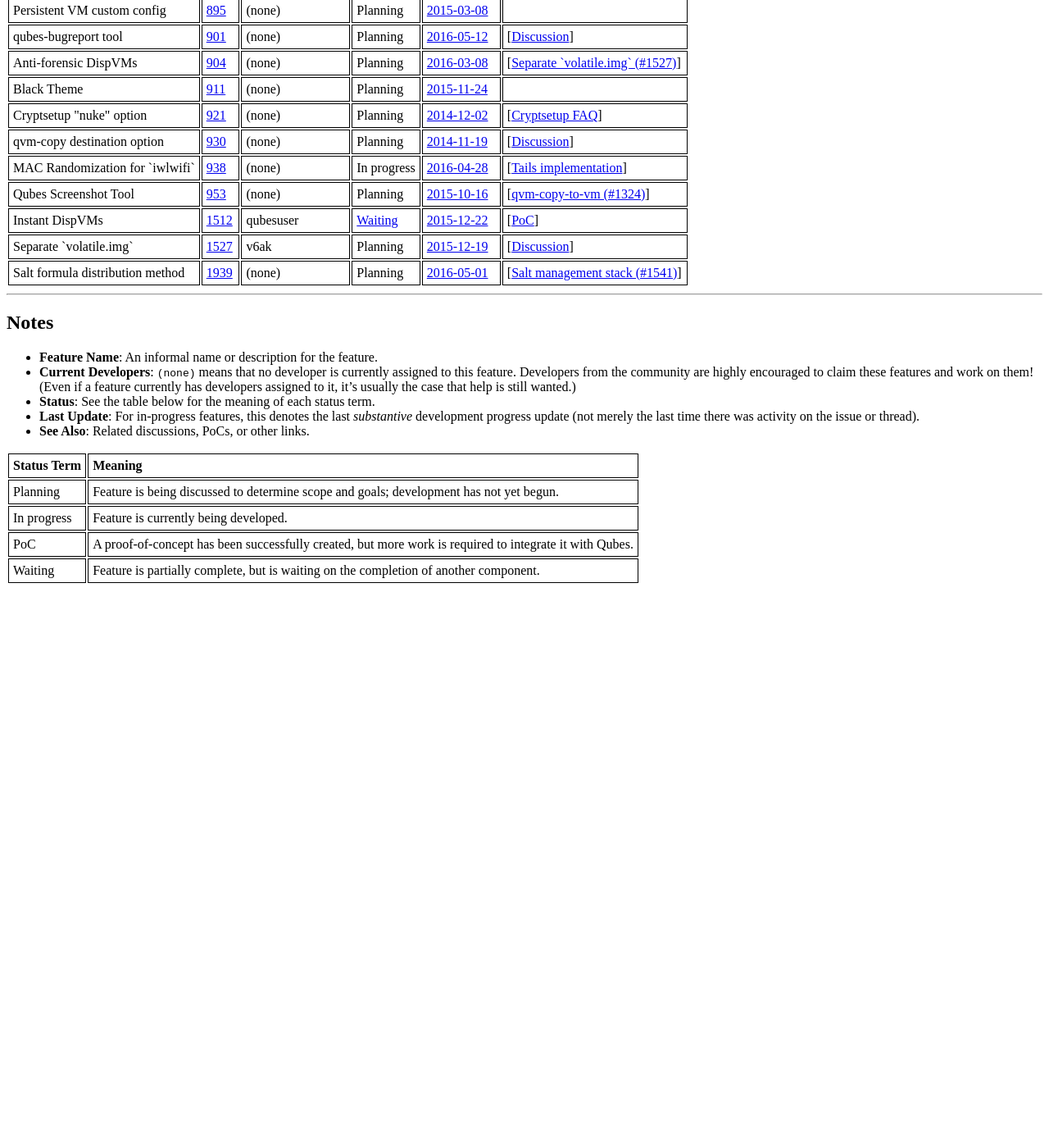
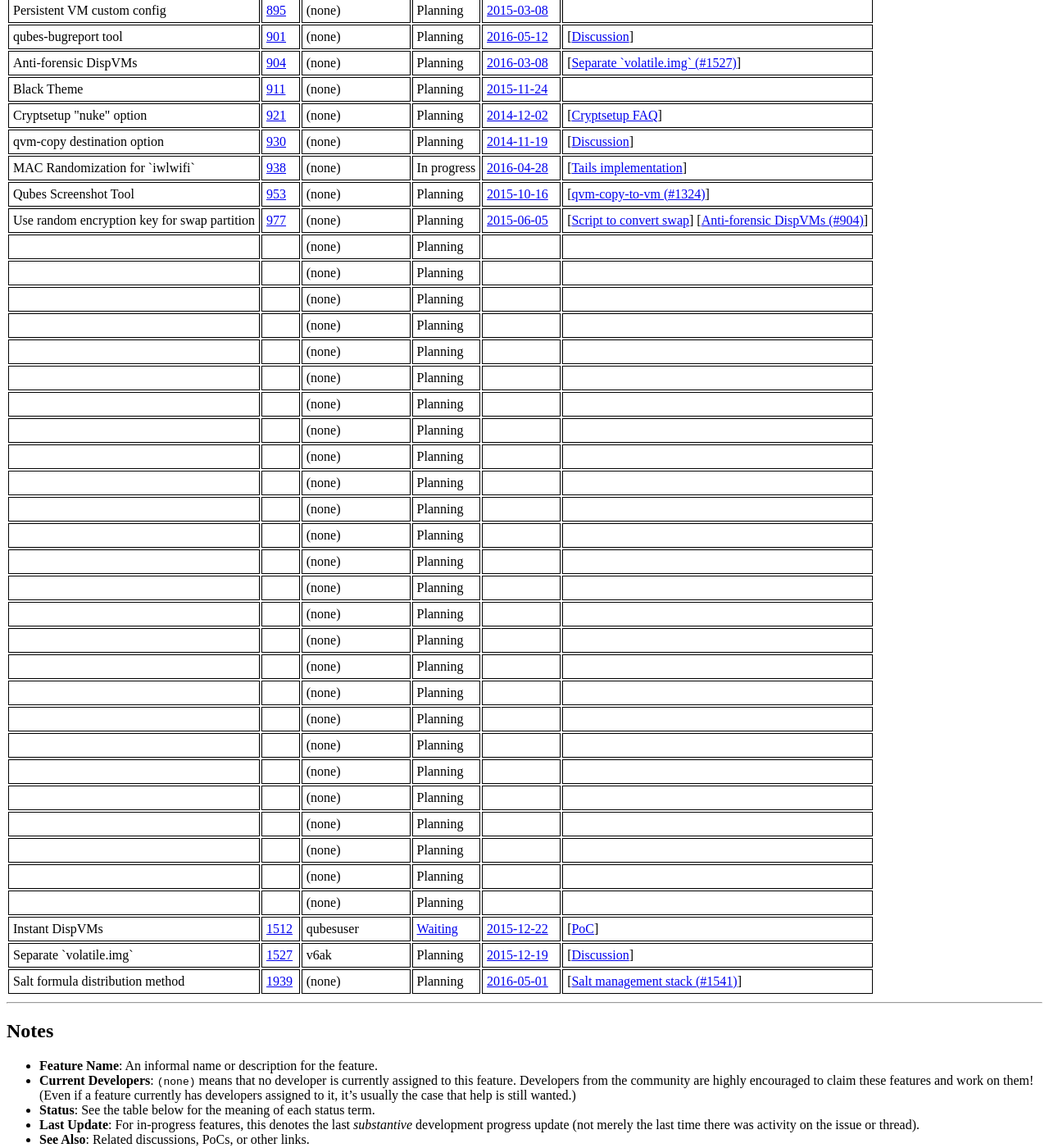
Before and after one commit to QubesOS/qubes-issues, a Jekyll site: the page built from index.md, in a window 1280 px wide and 1400 px high, scrolled down 886 px. Shown: the whole window at 82% size. Built offline with Jekyll 4.4.1, drawn with Linux system fonts in a browser that asks for light colours; before the commit the page ends 1607 px from its top, so only the background shows below that; part of the change alters nothing that is shown; some of the changed text lies outside the part shown.

Commit message:
Track #977; update info mapping

```diff
--- a/_data/features.yml
+++ b/_data/features.yml
@@ -1,4 +1,4 @@
-- name   : Qubes MIME handler
+- name   : Qubes MIME handlers
   issue  : 441
   devs   :
   status :
@@ -8,9 +8,9 @@
     date   : 2015-03-08
     url    : https://github.com/QubesOS/qubes-issues/issues/441#issuecomment-77756725
   info   :
-  - type   : Post
+  - desc   : Post
     url    : http://theinvisiblethings.blogspot.com/2013/02/converting-untrusted-pdfs-into-trusted.html
-  - type   : Discussion
+  - desc   : Discussion
     url    : https://groups.google.com/d/msgid/qubes-users/dc777e37-a4a2-4ea8-bb80-4b5fb5aceeac%40googlegroups.com
 
 - name   : Split GPG using GPG v2.1
@@ -23,9 +23,9 @@
     date   : 2015-11-16
     url    : https://github.com/QubesOS/qubes-issues/issues/474#issuecomment-156885755
   info   :
-  - type   : Discussion
+  - desc   : Discussion
     url    : https://groups.google.com/d/msgid/qubes-devel/20150309013432.GA2361%40mail-itl
-  - type   : Prototype
+  - desc   : Prototype
     url    : https://git.ipsumj.de/hw42/qubes/split-gpg2.git
 
 - name   : PV USB
@@ -38,9 +38,9 @@
     date   : 2016-04-01
     url    : https://github.com/QubesOS/qubes-issues/issues/531#ref-commit-046149e
   info   :
-  - type   : USBIP over qrexec proxy
+  - desc   : USBIP over qrexec proxy
     url    : https://github.com/QubesOS/qubes-app-linux-usb-proxy
-  - type   :
+  - desc   :
     url    :
 
 - name   : IPv6 routing between VMs
@@ -53,9 +53,9 @@
     date   : 2016-02-08
     url    : https://github.com/QubesOS/qubes-issues/issues/718#issuecomment-181585916
   info   :
-  - type   :
+  - desc   :
     url    :
-  - type   :
+  - desc   :
     url    :
 
 - name   : Install AEM by default
@@ -68,9 +68,9 @@
     date   : 2014-03-12
     url    : https://github.com/QubesOS/qubes-issues/issues/803#issue-60265574
   info   :
-  - type   :
+  - desc   :
     url    :
-  - type   :
+  - desc   :
     url    :
 
 - name   : qrexec-based network proxy
@@ -83,9 +83,9 @@
     date   : 2014-03-25
     url    : https://github.com/QubesOS/qubes-issues/issues/806
   info   :
-  - type   :
+  - desc   :
     url    :
-  - type   :
+  - desc   :
     url    :
 
 - name   : Open multiple files one DispVM
@@ -98,9 +98,9 @@
     date   : 2015-07-30
     url    : https://github.com/QubesOS/qubes-issues/issues/814#event-369272806
   info   :
-  - type   :
+  - desc   :
     url    :
-  - type   :
+  - desc   :
     url    :
 
 - name   : Make qubes-builder deterministic
@@ -113,13 +113,13 @@
     date   : 2015-09-26
     url    : https://github.com/QubesOS/qubes-issues/issues/816#issuecomment-143494764
   info   :
-  - type   : Discussion
+  - desc   : Discussion
     url    : https://groups.google.com/d/topic/qubes-devel/D2Ca4Ef-dh4/discussion
-  - type   : Eg 1
+  - desc   : Eg 1
     url    : https://wiki.debian.org/ReproducibleBuilds
-  - type   : Eg 2
+  - desc   : Eg 2
     url    : https://github.com/kholia/ReproducibleBuilds
-  - type   : Eg 3
+  - desc   : Eg 3
     url    : http://securityblog.redhat.com/2013/09/18/reproducible-builds-for-fedora/
 
 - name   : Reduce inter-VM covert channels
@@ -132,9 +132,9 @@
     date   : 2014-04-11
     url    : https://github.com/QubesOS/qubes-issues/issues/817#issue-60265645
   info   :
-  - type   : Discussion
+  - desc   : Discussion
     url    : https://groups.google.com/forum/#!topic/qubes-users/AqZV65yZLuU
-  - type   :
+  - desc   :
     url    :
 
 - name   : Logvm(s)
@@ -147,9 +147,9 @@
     date   : 2014-04-25
     url    : https://github.com/QubesOS/qubes-issues/issues/830#issue-60265831
   info   :
-  - type   :
+  - desc   :
     url    :
-  - type   :
+  - desc   :
     url    :
 
 - name   : Shutdown/suspend inactive VMs
@@ -162,9 +162,9 @@
     date   : 2015-12-03
     url    : https://github.com/QubesOS/qubes-issues/issues/832#issuecomment-161634350
   info   :
-  - type   :
+  - desc   :
     url    :
-  - type   :
+  - desc   :
     url    :
 
 - name   : GUI/Admin domain splitting
@@ -177,9 +177,9 @@
     date   : 2014-04-27
     url    : https://github.com/QubesOS/qubes-issues/issues/833#issue-60265848
   info   :
-  - type   :
+  - desc   :
     url    :
-  - type   :
+  - desc   :
     url    :
 
 - name   : Managament interface
@@ -192,9 +192,9 @@
     date   : 2014-04-27
     url    : https://github.com/QubesOS/qubes-issues/issues/835#issue-60265850
   info   :
-  - type   :
+  - desc   :
     url    :
-  - type   :
+  - desc   :
     url    :
 
 - name   : Thunderbird Qubes extensions
@@ -207,9 +207,9 @@
     date   : 2014-05-10
     url    : https://github.com/QubesOS/qubes-issues/issues/845#issuecomment-77761894
   info   :
-  - type   :
+  - desc   :
     url    :
-  - type   :
+  - desc   :
     url    :
 
 - name   : Qubes Admin API
@@ -222,9 +222,9 @@
     date   : 2014-05-10
     url    : https://github.com/QubesOS/qubes-issues/issues/853#issue-60266013
   info   :
-  - type   : Discussion
+  - desc   : Discussion
     url    : https://groups.google.com/d/msg/qubes-devel/f2gDpXE3NJ8/_kH7LUrzJ80J
-  - type   :
+  - desc   :
     url    :
 
 - name   : Incremental backups
@@ -237,9 +237,9 @@
     date   : 2014-05-14
     url    : https://github.com/QubesOS/qubes-issues/issues/858#issuecomment-77762096
   info   :
-  - type   : Discussion
+  - desc   : Discussion
     url    : https://groups.google.com/d/msg/qubes-devel/Gcrb7KQVcMk/CK-saQU_1HYJ
-  - type   :
+  - desc   :
     url    :
 
 - name   : Container tags/attributes
@@ -252,9 +252,9 @@
     date   : 2014-06-02
     url    : https://github.com/QubesOS/qubes-issues/issues/865#issue-60266120
   info   :
-  - type   : Discussion
+  - desc   : Discussion
     url    : https://groups.google.com/forum/#!topic/qubes-devel/qzM5QRE8Ua8
-  - type   :
+  - desc   :
     url    :
 
 - name   : Multiple DispVMs
@@ -267,9 +267,9 @@
     date   : 2014-06-02
     url    : https://github.com/QubesOS/qubes-issues/issues/866#issue-60266121
   info   :
-  - type   : Discussion
+  - desc   : Discussion
     url    : https://groups.google.com/forum/#!topic/qubes-devel/uQJL7I70GQs
-  - type   :
+  - desc   :
     url    :
 
 - name   : Centralized Qubes Policy
@@ -282,9 +282,9 @@
     date   : 2014-06-02
     url    : https://github.com/QubesOS/qubes-issues/issues/867#issue-60266123
   info   :
-  - type   :
+  - desc   :
     url    :
-  - type   :
+  - desc   :
     url    :
 
 - name   : OCSP proxy for firewallvm
@@ -297,9 +297,9 @@
     date   : 2015-06-04
     url    : https://github.com/QubesOS/qubes-issues/issues/879#issuecomment-108655591
   info   :
-  - type   :
+  - desc   :
     url    :
-  - type   :
+  - desc   :
     url    :
 
 - name   : Protect against GUI "DoS" attacks
@@ -312,9 +312,9 @@
     date   : 2014-09-26
     url    : https://github.com/QubesOS/qubes-issues/issues/881#issuecomment-77762317
   info   :
-  - type   :
+  - desc   :
     url    :
-  - type   :
+  - desc   :
     url    :
 
 - name   : Centralized Tray Notifications
@@ -327,9 +327,9 @@
     date   : 2015-10-08
     url    : https://github.com/QubesOS/qubes-issues/issues/889#issuecomment-146660411
   info   :
-  - type   :
+  - desc   :
     url    :
-  - type   :
+  - desc   :
     url    :
 
 - name   : repomd.xml hash over https
@@ -342,9 +342,9 @@
     date   : 2015-04-07
     url    : https://github.com/QubesOS/qubes-issues/issues/891#issuecomment-90648284
   info   :
-  - type   :
+  - desc   :
     url    :
-  - type   :
+  - desc   :
     url    :
 
 - name   : Persistent VM custom config
@@ -357,9 +357,9 @@
     date   : 2015-03-08
     url    : https://github.com/QubesOS/qubes-issues/issues/895#issue-60266383
   info   :
-  - type   :
+  - desc   :
     url    :
-  - type   :
+  - desc   :
     url    :
 
 - name   : qubes-bugreport tool
@@ -372,9 +372,9 @@
     date   : 2016-05-12
     url    : https://github.com/QubesOS/qubes-issues/issues/901#issuecomment-218914376
   info   :
-  - type   : Discussion
+  - desc   : Discussion
     url    : https://groups.google.com/forum/#!topic/qubes-users/KUwfPI7Ma1Q
-  - type   :
+  - desc   :
     url    :
 
 - name   : Anti-forensic DispVMs
@@ -387,9 +387,9 @@
     date   : 2016-03-08
     url    : https://github.com/QubesOS/qubes-issues/issues/904#issuecomment-193953355
   info   :
-  - type   : Separate `volatile.img` (#1527)
+  - desc   : Separate `volatile.img` (#1527)
     url    : https://github.com/QubesOS/qubes-issues/issues/1527
-  - type   :
+  - desc   :
     url    :
 
 - name   : Black Theme
@@ -402,9 +402,9 @@
     date   : 2015-11-24
     url    : https://github.com/QubesOS/qubes-issues/issues/911#issuecomment-159378308
   info   :
-  - type   :
+  - desc   :
     url    :
-  - type   :
+  - desc   :
     url    :
 
 - name   : Cryptsetup "nuke" option
@@ -417,9 +417,9 @@
     date   : 2014-12-02
     url    : https://github.com/QubesOS/qubes-issues/issues/921#issuecomment-77762583
   info   :
-  - type   : Cryptsetup FAQ
+  - desc   : Cryptsetup FAQ
     url    : https://github.com/mbroz/cryptsetup/blob/master/FAQ
-  - type   :
+  - desc   :
     url    :
 
 - name   : qvm-copy destination option
@@ -432,9 +432,9 @@
     date   : 2014-11-19
     url    : https://github.com/QubesOS/qubes-issues/issues/930#issue-60266621
   info   :
-  - type   : Discussion
+  - desc   : Discussion
     url    : https://groups.google.com/forum/#!topic/qubes-users/LBVQDhgHu7U
-  - type   :
+  - desc   :
     url    :
 
 - name   : MAC Randomization for `iwlwifi`
@@ -447,9 +447,9 @@
     date   : 2016-04-28
     url    : https://github.com/QubesOS/qubes-issues/issues/938#issuecomment-215495520
   info   :
-  - type   : Tails implementation
+  - desc   : Tails implementation
     url    : https://tails.boum.org/contribute/design/MAC_address/#index8h1
-  - type   :
+  - desc   :
     url    :
 
 - name   : Qubes Screenshot Tool
@@ -462,9 +462,414 @@
     date   : 2015-10-16
     url    : https://github.com/QubesOS/qubes-issues/issues/953#issuecomment-148734874
   info   :
-  - type   : qvm-copy-to-vm (#1324)
+  - desc   : qvm-copy-to-vm (#1324)
     url    : https://github.com/QubesOS/qubes-issues/issues/1324
-  - type   :
+  - desc   :
+    url    :
+
+- name   : Use random encryption key for swap partition
+  issue  : 977
+  devs   :
+  status :
+    code   : Planning
+    url    :
+  updated:
+    date   : 2015-06-05
+    url    : https://github.com/QubesOS/qubes-issues/issues/977#issuecomment-109480388
+  info   :
+  - desc   : [Script to convert swap]
+    url    : https://gist.github.com/rustybird/917ac2560fe4e9541d1f
+  - desc   : [Anti-forensic DispVMs (#904)]
+    url    : https://github.com/QubesOS/qubes-issues/issues/904
+
+- name   :
+  issue  :
+  devs   :
+  status :
+    code   :
+    url    :
+  updated:
+    date   :
+    url    :
+  info   :
+  - desc   :
+    url    :
+  - desc   :
+    url    :
+
+- name   :
+  issue  :
+  devs   :
+  status :
+    code   :
+    url    :
+  updated:
+    date   :
+    url    :
+  info   :
+  - desc   :
+    url    :
+  - desc   :
+    url    :
+
+- name   :
+  issue  :
+  devs   :
+  status :
+    code   :
+    url    :
+  updated:
+    date   :
+    url    :
+  info   :
+  - desc   :
+    url    :
+  - desc   :
+    url    :
+
+- name   :
+  issue  :
+  devs   :
+  status :
+    code   :
+    url    :
+  updated:
+    date   :
+    url    :
+  info   :
+  - desc   :
+    url    :
+  - desc   :
+    url    :
+
+- name   :
+  issue  :
+  devs   :
+  status :
+    code   :
+    url    :
+  updated:
+    date   :
+    url    :
+  info   :
+  - desc   :
+    url    :
+  - desc   :
+    url    :
+
+- name   :
+  issue  :
+  devs   :
+  status :
+    code   :
+    url    :
+  updated:
+    date   :
+    url    :
+  info   :
+  - desc   :
+    url    :
+  - desc   :
+    url    :
+
+- name   :
+  issue  :
+  devs   :
+  status :
+    code   :
+    url    :
+  updated:
+    date   :
+    url    :
+  info   :
+  - desc   :
+    url    :
+  - desc   :
+    url    :
+
+- name   :
+  issue  :
+  devs   :
+  status :
+    code   :
+    url    :
+  updated:
+    date   :
+    url    :
+  info   :
+  - desc   :
+    url    :
+  - desc   :
+    url    :
+
+- name   :
+  issue  :
+  devs   :
+  status :
+    code   :
+    url    :
+  updated:
+    date   :
+    url    :
+  info   :
+  - desc   :
+    url    :
+  - desc   :
+    url    :
+
+- name   :
+  issue  :
+  devs   :
+  status :
+    code   :
+    url    :
+  updated:
+    date   :
+    url    :
+  info   :
+  - desc   :
+    url    :
+  - desc   :
+    url    :
+
+- name   :
+  issue  :
+  devs   :
+  status :
+    code   :
+    url    :
+  updated:
+    date   :
+    url    :
+  info   :
+  - desc   :
+    url    :
+  - desc   :
+    url    :
+
+- name   :
+  issue  :
+  devs   :
+  status :
+    code   :
+    url    :
+  updated:
+    date   :
+    url    :
+  info   :
+  - desc   :
+    url    :
+  - desc   :
+    url    :
+
+- name   :
+  issue  :
+  devs   :
+  status :
+    code   :
+    url    :
+  updated:
+    date   :
+    url    :
+  info   :
+  - desc   :
+    url    :
+  - desc   :
+    url    :
+
+- name   :
+  issue  :
+  devs   :
+  status :
+    code   :
+    url    :
+  updated:
+    date   :
+    url    :
+  info   :
+  - desc   :
+    url    :
+  - desc   :
+    url    :
+
+- name   :
+  issue  :
+  devs   :
+  status :
+    code   :
+    url    :
+  updated:
+    date   :
+    url    :
+  info   :
+  - desc   :
+    url    :
+  - desc   :
+    url    :
+
+- name   :
+  issue  :
+  devs   :
+  status :
+    code   :
+    url    :
+  updated:
+    date   :
+    url    :
+  info   :
+  - desc   :
+    url    :
+  - desc   :
+    url    :
+
+- name   :
+  issue  :
+  devs   :
+  status :
+    code   :
+    url    :
+  updated:
+    date   :
+    url    :
+  info   :
+  - desc   :
+    url    :
+  - desc   :
+    url    :
+
+- name   :
+  issue  :
+  devs   :
+  status :
+    code   :
+    url    :
+  updated:
+    date   :
+    url    :
+  info   :
+  - desc   :
+    url    :
+  - desc   :
+    url    :
+
+- name   :
+  issue  :
+  devs   :
+  status :
+    code   :
+    url    :
+  updated:
+    date   :
+    url    :
+  info   :
+  - desc   :
+    url    :
+  - desc   :
+    url    :
+
+- name   :
+  issue  :
+  devs   :
+  status :
+    code   :
+    url    :
+  updated:
+    date   :
+    url    :
+  info   :
+  - desc   :
+    url    :
+  - desc   :
+    url    :
+
+- name   :
+  issue  :
+  devs   :
+  status :
+    code   :
+    url    :
+  updated:
+    date   :
+    url    :
+  info   :
+  - desc   :
+    url    :
+  - desc   :
+    url    :
+
+- name   :
+  issue  :
+  devs   :
+  status :
+    code   :
+    url    :
+  updated:
+    date   :
+    url    :
+  info   :
+  - desc   :
+    url    :
+  - desc   :
+    url    :
+
+- name   :
+  issue  :
+  devs   :
+  status :
+    code   :
+    url    :
+  updated:
+    date   :
+    url    :
+  info   :
+  - desc   :
+    url    :
+  - desc   :
+    url    :
+
+- name   :
+  issue  :
+  devs   :
+  status :
+    code   :
+    url    :
+  updated:
+    date   :
+    url    :
+  info   :
+  - desc   :
+    url    :
+  - desc   :
+    url    :
+
+- name   :
+  issue  :
+  devs   :
+  status :
+    code   :
+    url    :
+  updated:
+    date   :
+    url    :
+  info   :
+  - desc   :
+    url    :
+  - desc   :
+    url    :
+
+- name   :
+  issue  :
+  devs   :
+  status :
+    code   :
+    url    :
+  updated:
+    date   :
+    url    :
+  info   :
+  - desc   :
+    url    :
+  - desc   :
     url    :
 
 - name   : Instant DispVMs
@@ -477,9 +882,9 @@
     date   : 2015-12-22
     url    : https://github.com/QubesOS/qubes-issues/issues/1512#issuecomment-166716447
   info   :
-  - type   : PoC
+  - desc   : PoC
     url    : https://github.com/qubesuser/qubes-core-admin/tree/insta_dvm
-  - type   :
+  - desc   :
     url    :
 
 - name   : Separate `volatile.img`
@@ -492,9 +897,9 @@
     date   : 2015-12-19
     url    : https://groups.google.com/d/msg/qubes-users/X0BBZ-kfix0/UADwGKnlBwAJ
   info   :
-  - type   : Discussion
+  - desc   : Discussion
     url    : https://groups.google.com/forum/#!topic/qubes-users/X0BBZ-kfix0
-  - type   :
+  - desc   :
     url    :
 
 - name   : Salt formula distribution method
@@ -507,7 +912,7 @@
     date   : 2016-05-01
     url    : https://github.com/QubesOS/qubes-issues/issues/1939#issue-152069330
   info   :
-  - type   : Salt management stack (#1541)
+  - desc   : Salt management stack (#1541)
     url    : https://github.com/QubesOS/qubes-issues/issues/1541
-  - type   :
+  - desc   :
     url    :
--- a/_includes/feature-table.html
+++ b/_includes/feature-table.html
@@ -41,8 +41,8 @@
       </td>
       <td>
       {% for info in feature.info %}
-        {% if info.type %}
-          [<a href="{{ info.url }}">{{ info.type }}</a>]
+        {% if info.desc %}
+          [<a href="{{ info.url }}">{{ info.desc }}</a>]
         {% endif %}
       {% endfor %}
       </td>
```
